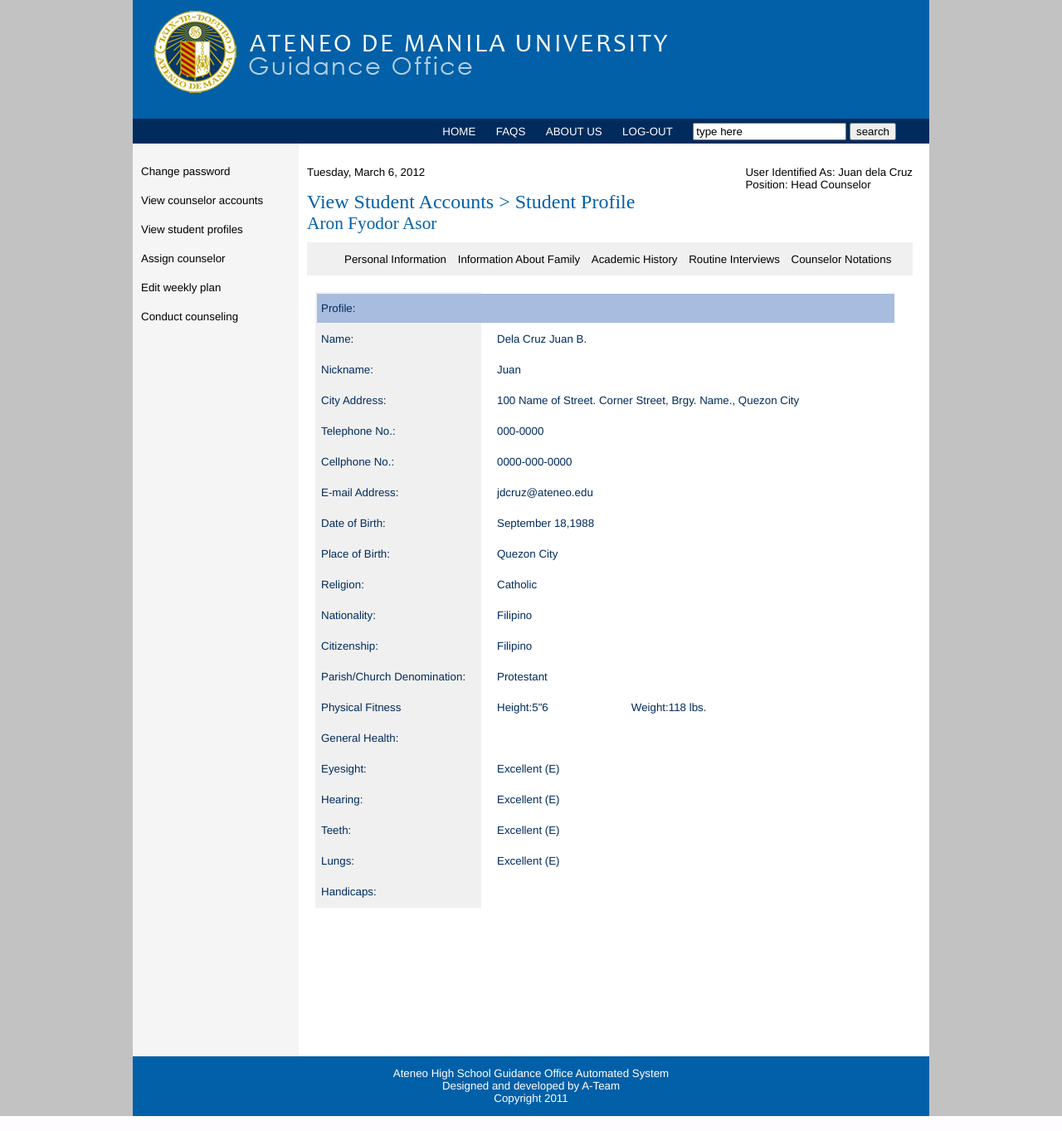
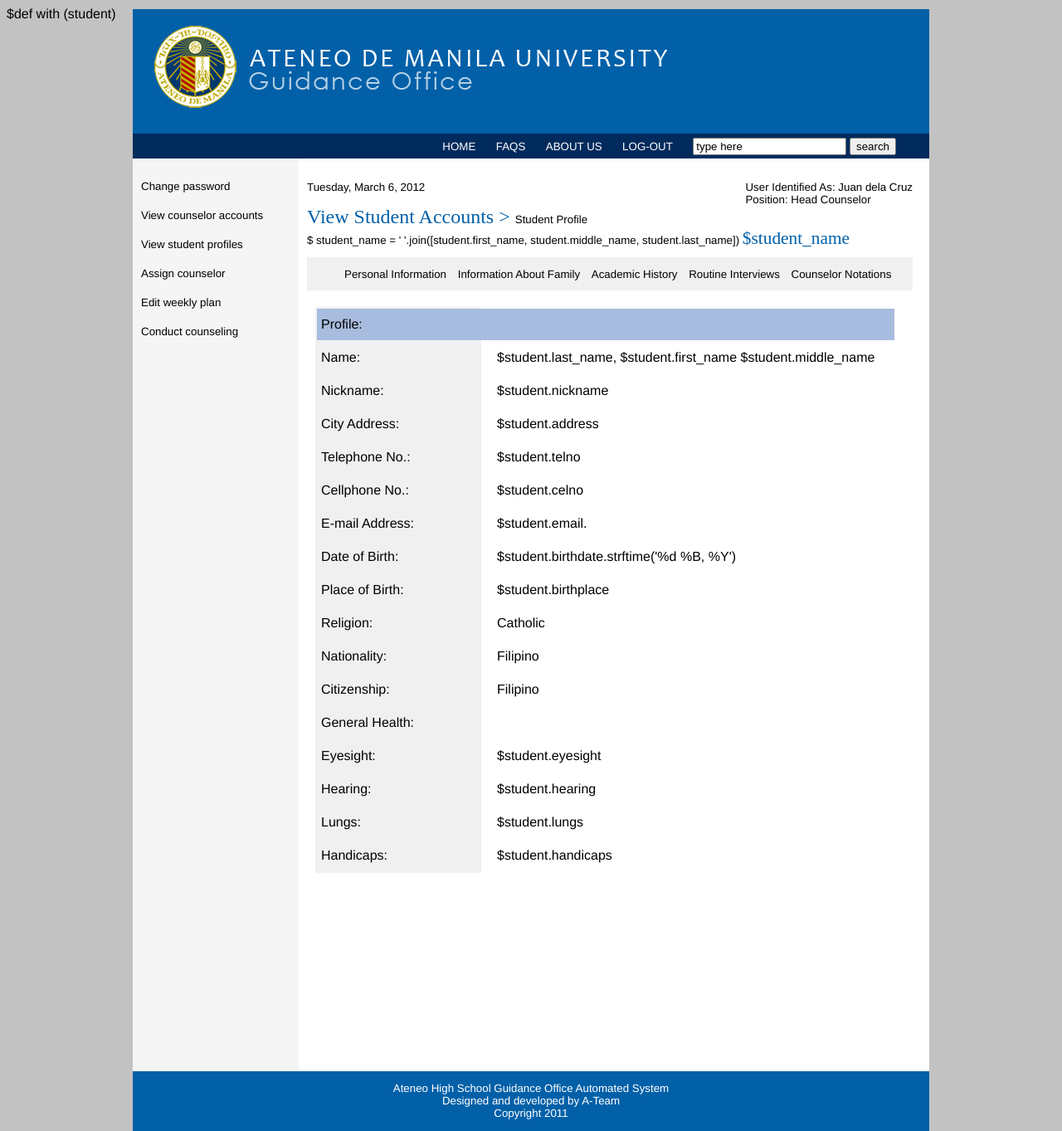
Before and after one commit to aronasorman/Guidance-Assistance-System, a Python web app: template templates/studentprofile.html in a window 1280 px wide. Shown: the whole page at 83% size. Run offline with Jinja, Linux system fonts and the light colour scheme; the template is opened without the code that fills it, so the values that code supplies are empty.

Commit message:
done with viewing a single student's basic profile  On branch master 	modified:   main.py 	modified:   templates/studentprofile.html

```diff
--- a/templates/studentprofile.html
+++ b/templates/studentprofile.html
@@ -1,12 +1,13 @@
+$def with (student)
 <!DOCTYPE html PUBLIC "-//W3C//DTD XHTML 1.0 Transitional//EN" "http://www.w3.org/TR/xhtml1/DTD/xhtml1-transitional.dtd">
 <html xmlns="http://www.w3.org/1999/xhtml">
 
 <head>
 		<!--<meta http-equiv="Content-Type" content="text/html; charset=UTF-8" />-->
-		<link rel="stylesheet" type= "text/css" href="mainstyle.css"/>
-		<link rel="stylesheet" type= "text/css" href="typography.css"/>
+		<link rel="stylesheet" type= "text/css" href="static/mainstyle.css"/>
+		<link rel="stylesheet" type= "text/css" href="static/typography.css"/>
 		<title>Ateneo High School Guidance Office</title>
-		<script type="text/javascript" src="before.js"></script>
+		<script type="text/javascript" src="static/before.js"></script>
 </head>
 
 <body>
@@ -21,10 +22,10 @@
 
 	<div id= "nav">
 		<ul>
-			<li><a href="mainpage.html">home</a></li>
+			<li><a href="/">home</a></li>
 			<li><a href="#">faqs</a></li>
 			<li><a href="#">about us</a></li>
-			<li><a href="#">log-out</a></li>
+			<li><a href="/logout">log-out</a></li>
 			<li><a href="#">
 				<input type="text" size="20" name="text1" value="type here">
 				<input type="button" name="search" value="search">
@@ -37,12 +38,12 @@
 
 		<div id= "sidebar">
 			<ul>
-				<li><a href="changepass.html" title="password must be atleast 7 characters long">Change password</a></li>
-				<li><a href="viewcounselor.html" title="">View counselor accounts</a></li>
-				<li><a href="viewstudent.html" title="">View student profiles</a></li>
-				<li><a href="assigncounselor.html" title="assign counselors to respective students/sections">Assign counselor</a></li>
-				<li><a href="editweekly.html" title="assign counselors to respective students/sections">Edit weekly plan</a></li>
-				<li><a href="conductcounseling.html" title="assign counselors to respective students/sections">Conduct counseling</a></li>			</</			</ul>
+				<li><a href="changepass" title="password must be atleast 7 characters long">Change password</a></li>
+				<li><a href="viewcounselor" title="">View counselor accounts</a></li>
+				<li><a href="viewstudent" title="">View student profiles</a></li>
+				<li><a href="assigncounselor" title="assign counselors to respective students/sections">Assign counselor</a></li>
+				<li><a href="editweekly" title="assign counselors to respective students/sections">Edit weekly plan</a></li>
+				<li><a href="conductcounseling" title="assign counselors to respective students/sections">Conduct counseling</a></li>			</</			</ul>
 
 		<br style="clear:both" />
 		</div>
@@ -66,9 +67,10 @@
 			<div id="title">
 				<a href="viewstudent.html">View Student Accounts </a>
 				<span id="arrow"> > </span>
-				<a href="studentprofile.html"> Student Profile</a>
+				Student Profile
 				<br/>
-				<span id="student">Aron Fyodor Asor</span>
+				$ student_name = ' '.join([student.first_name, student.middle_name, student.last_name])
+				<span id="student">$student_name</span>
 			</div>
 
 
@@ -96,36 +98,36 @@
 						</tr>
 						<tr>
 							<td class="label1">Name:</td>
-							<td>Dela Cruz Juan B.
+							<td>$student.last_name, $student.first_name $student.middle_name
 							</td>
 						</tr>
 						<tr>
 							<td class="label1">Nickname:</td>
-							<td>Juan</td>
+							<td>$student.nickname</td>
 						</tr>
 						<tr>
 							<td class="label1">City Address:</td>
-							<td>100 Name of Street. Corner Street, Brgy. Name., Quezon City</td>
+							<td>$student.address</td>
 						</tr>
 						<tr>
 							<td class="label1">Telephone No.:</td>
-							<td>000-0000</td>
+							<td>$student.telno</td>
 						</tr>
 						<tr>
 							<td class="label1">Cellphone No.:</td>
-							<td>0000-000-0000</td>
+							<td>$student.celno</td>
 						</tr>
 						<tr>
 							<td class="label1">E-mail Address:</td>
-							<td>jdcruz@ateneo.edu</td>
+							<td>$student.email.</td>
 						</tr>
 						<tr>
 							<td class="label1">Date of Birth:</td>
-							<td>September 18,1988</td>
+							<td>$student.birthdate.strftime('%d %B, %Y')</td>
 						</tr>
 						<tr>
 							<td class="label1">Place of Birth:</td>
-							<td>Quezon City</td>
+							<td>$student.birthplace</td>
 						</tr>
 						<tr>
 							<td class="label1">Religion:</td>
@@ -140,36 +142,24 @@
 							<td>Filipino</td>
 						</tr>
 						<tr>
-							<td class="label1">Parish/Church Denomination:</td>
-							<td>Protestant</td>
-						</tr>
-						<tr>
-							<td class="label1">Physical Fitness</td>
-							<td><li>Height:5"6</li><li>Weight:118 lbs.</li></td>
-						</tr>
-						<tr>
 							<td class="label1">General Health:</td>
 							<td></td>
 						</tr>
 						<tr>
 							<td class="label1">Eyesight:</td>
-							<td>Excellent (E)</td>
+							<td>$student.eyesight</td>
 						</tr>
 						<tr>
 							<td class="label1">Hearing:</td>
-							<td>Excellent (E)</td>
-						</tr>
-						<tr>
-							<td class="label1">Teeth:</td>
-							<td>Excellent (E)</td>
+							<td>$student.hearing</td>
 						</tr>
 						<tr>
 							<td class="label1">Lungs:</td>
-							<td>Excellent (E)</td>
+							<td>$student.lungs</td>
 						</tr>
 						<tr>
 							<td class="label1">Handicaps:</td>
-							<td></td>
+							<td>$student.handicaps</td>
 						</tr>
 					</table>
 					</div>
@@ -202,5 +192,5 @@
 </form>
 </body>
 	<!--placed this script here so it can reference the elements in the html without calling a function-->
-	<script type="text/javascript" src="after.js"></script>
+	<script type="text/javascript" src="static/after.js"></script>
 </html>
```
Also changed, not shown: main.py (+11 -0 lines).
